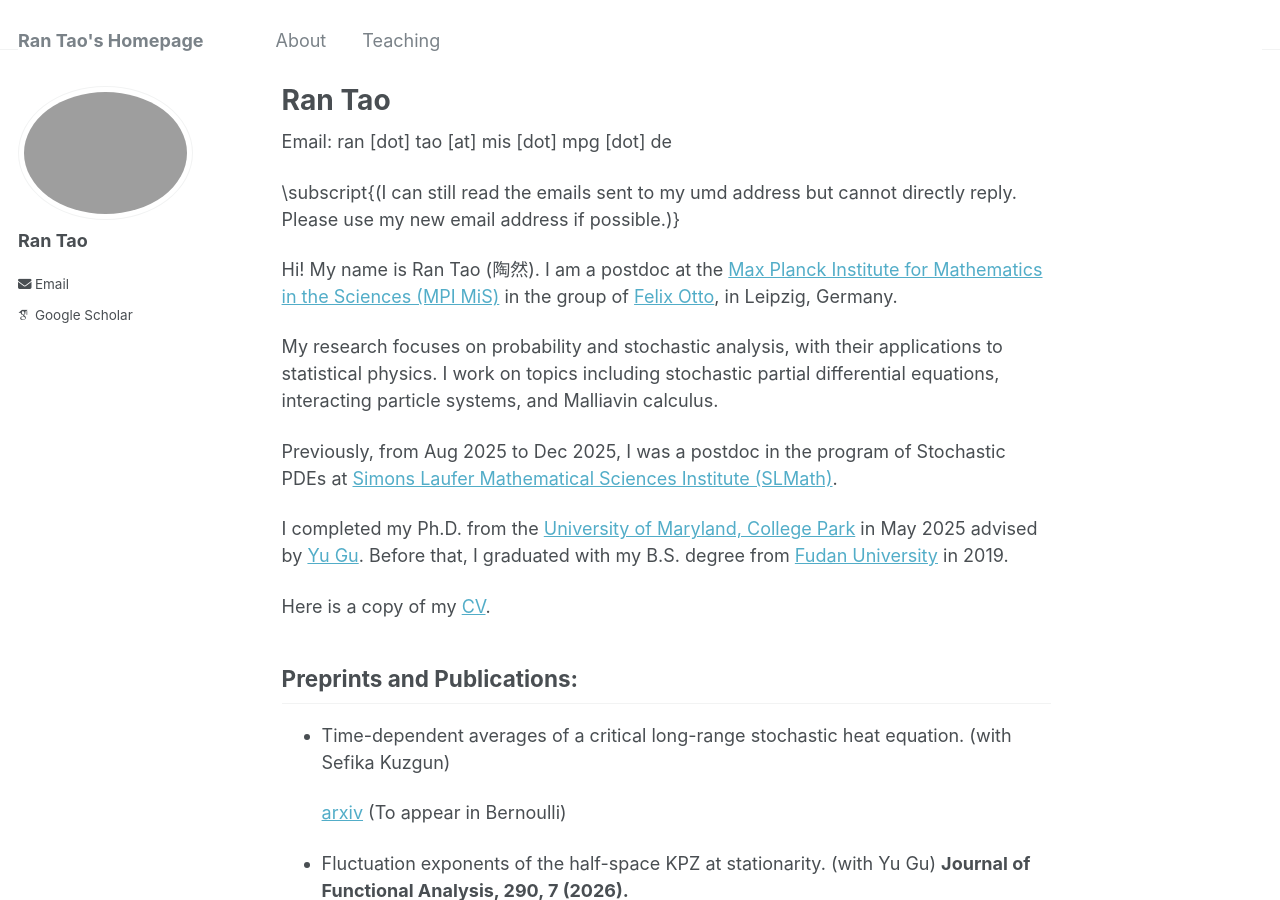
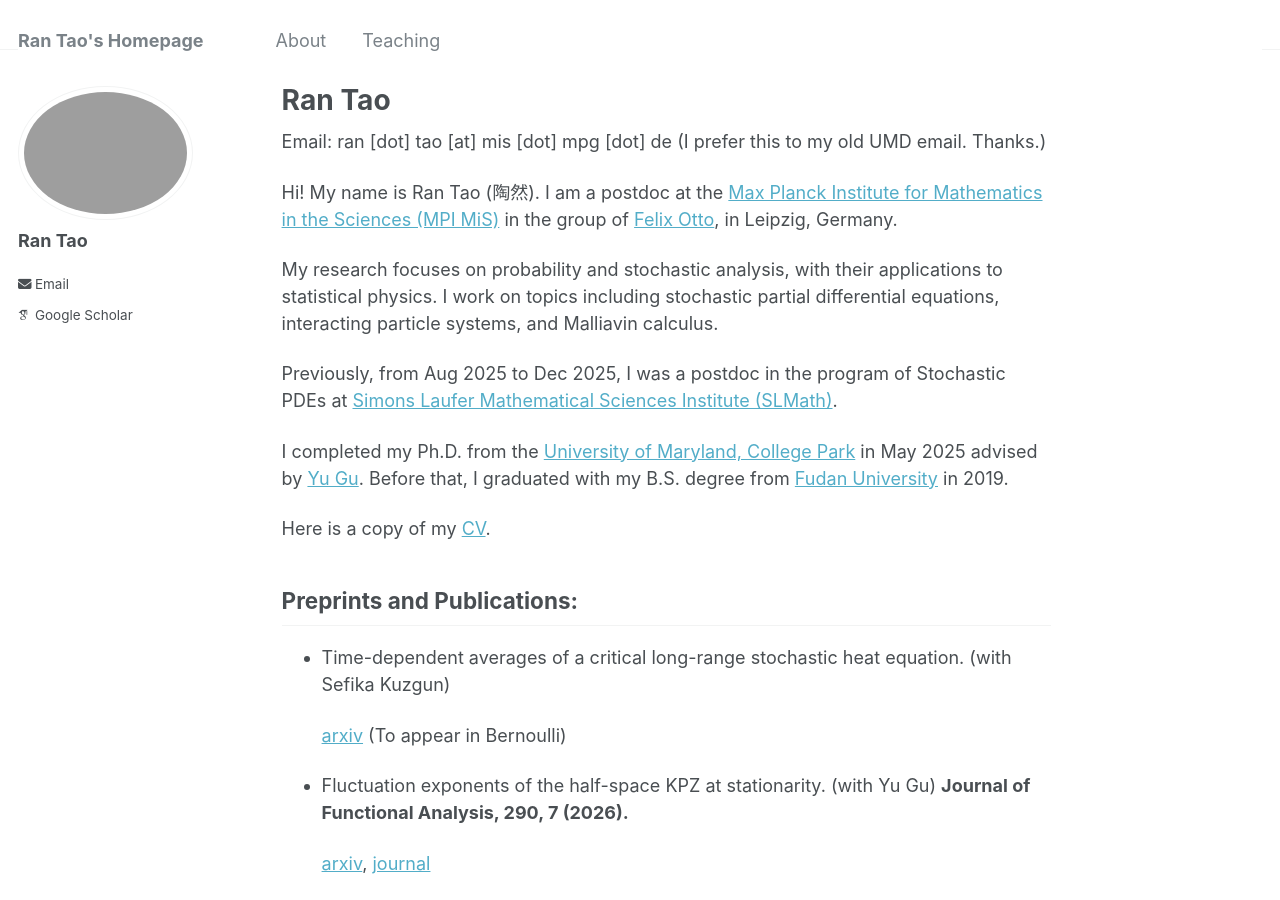
Before and after one commit to rantao16/rantao16.github.io, a Jekyll site: the page built from _pages/about.md, in a window 1280 px wide and 900 px high. Built offline with Jekyll 4.4.1, drawn with Linux system fonts in a browser that asks for light colours; some web fonts are replaced.

Commit message:
Update about.md

```diff
--- a/_pages/about.md
+++ b/_pages/about.md
@@ -6,9 +6,7 @@ redirect_from:
   - /about/
   - /about.html
 ---
-Email: ran [dot] tao [at] mis [dot] mpg [dot] de
-
-\subscript{(I can still read the emails sent to my umd address but cannot directly reply. Please use my new email address if possible.)}
+Email: ran [dot] tao [at] mis [dot] mpg [dot] de (I prefer this to my old UMD email. Thanks.)
 
 Hi! My name is Ran Tao (陶然). I am a postdoc at the [Max Planck Institute for Mathematics in the Sciences (MPI MiS)](https://www.mis.mpg.de/) in the group of [Felix Otto](https://www.mis.mpg.de/de/pattern-formation-energy-landscapes-scaling-laws), in Leipzig, Germany.
 
```
